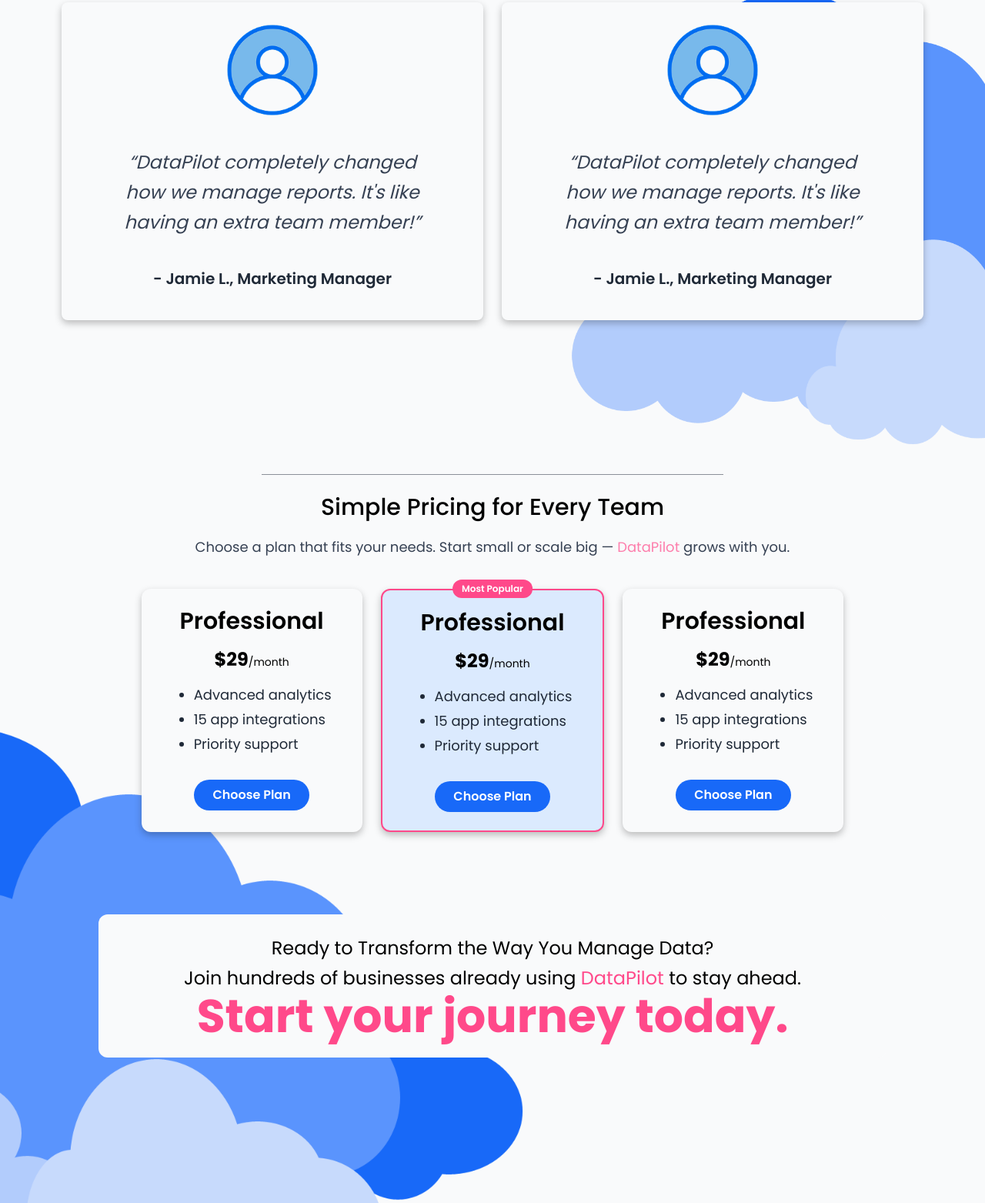
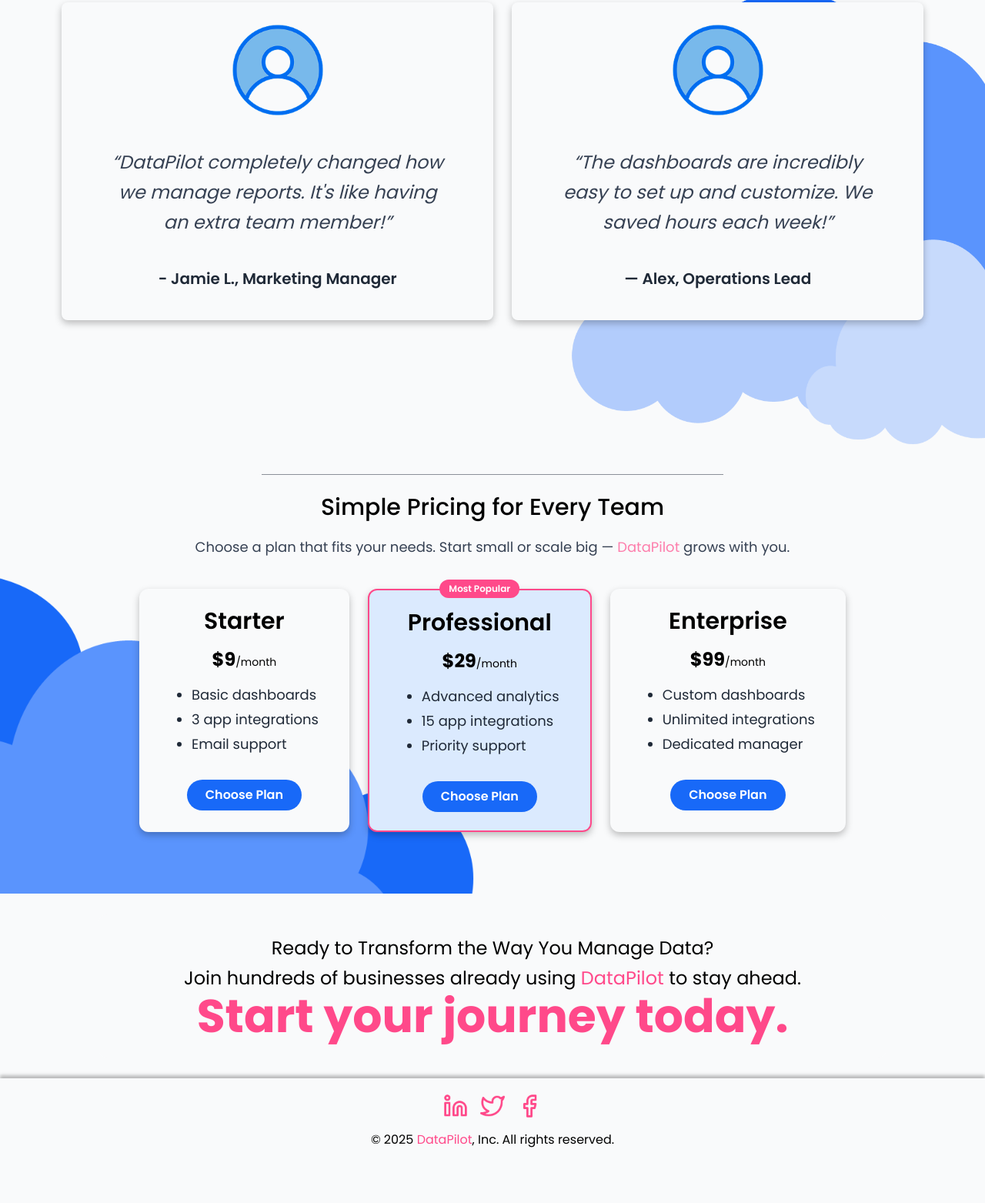
Before and after one commit to ninch1/datapilot-landing, a website: page index.html in a window 1280 px wide. Shown: the part 1407-2970 px from the top of the page at 77% size. After the commit the page ends 2920 px from the top, so only its background shows below. Drawn offline with Linux system fonts and the light colour scheme.

Commit message:
added footer and fixed overflowing image. the page is practically done, in the remaining time ill try to add features.

```diff
--- a/index.html
+++ b/index.html
@@ -126,21 +126,22 @@
           <div class="flex items-center gap-4 mb-4 md:pl-10 lg:pl-0 ">
             <img src="./src/avatar_5178994 1.png" alt="User photo" class="w-12 md:w-16 lg:w-32 lg:mb-5 lg:mx-auto rounded-full object-cover">
             <div class="lg:hidden">
-              <p class="font-semibold text-dark">Jamie L.</p>
-              <p class="text-sm text-grey">Marketing Manager</p>
+              <p class="font-semibold text-dark">Alex</p>
+              <p class="text-sm text-grey">Operations Lead</p>
             </div>
           </div>
           <p class="text-gray-700 leading-relaxed italic md:text-xl lg:text-2xl 2xl:text-3xl md:px-10 xl:px-10 lg:mb-10">
-            “DataPilot completely changed how we manage reports. It's like having an extra team member!”
+            “The dashboards are incredibly easy to set up and customize. We saved hours each week!”
           </p>
           <div class="hidden lg:block font-semibold">
-            <p class=" text-dark lg:text-xl 2xl:text-2xl">- Jamie L., Marketing Manager</p>
+            <p class=" text-dark lg:text-xl 2xl:text-2xl">— Alex, Operations Lead</p>
           </div>
         </div>
       </div>
   </section relative>
   <div class="w-64 md:w-128 xl:w-150 2xl:w-250 h-px bg-dark opacity-50 mx-auto my-6"></div>
   <!-- pricing section -->
+  <div class="relative overflow-hidden">
     <section class="text-center mb-20">
       <h2 class="text-xl md:text-3xl mb-5 font-medium">Simple Pricing for Every Team</h2>
       <p class="text-xs md:text-sm lg:text-lg mb-10 text-gray-700">Choose a plan that fits your needs. Start small or scale big — <span class="text-pink opacity-70">DataPilot</span> grows with you.</p>
@@ -148,14 +149,14 @@
       <div class="flex flex-wrap justify-center gap-6">
         <!-- Starter -->
         <div class="2xl:min-w-sm px-10 bg-whitebg p-6 rounded-xl card-shadow space-y-4">
-        <h3 class="text-xl lg:text-2xl xl:text-3xl font-semibold">Professional</h3>
-        <p class="text-2xl font-bold">$29<span class="text-sm font-normal">/month</span></p>
+          <h3 class="text-xl lg:text-2xl xl:text-3xl font-semibold">Starter</h3>
+          <p class="text-2xl font-bold">$9<span class="text-sm font-normal">/month</span></p>
           <ul class="text-left xl:pl-7 2xl:pl-20 list-disc space-y-1 text-sm xl:text-lg text-dark">
-          <li>Advanced analytics</li>
-          <li>15 app integrations</li>
-          <li>Priority support</li>
+            <li>Basic dashboards</li>
+            <li>3 app integrations</li>
+            <li>Email support</li>
           </ul>
-        <button class="bg-button-blue text-white py-2 px-6 rounded-full font-semibold mt-4 cursor-pointer">
+          <button class="bg-button-blue hover:bg-blue-600 text-white py-2 px-6 rounded-full font-semibold mt-4 cursor-pointer">
             Choose Plan
           </button>
         </div>
@@ -171,29 +172,30 @@
             <li>15 app integrations</li>
             <li>Priority support</li>
           </ul>
-        <button class="bg-button-blue text-white py-2 px-6 rounded-full font-semibold mt-4 cursor-pointer">
+          <button class="bg-button-blue hover:bg-blue-600 text-white py-2 px-6 rounded-full font-semibold mt-4 cursor-pointer">
             Choose Plan
           </button>
         </div>
         <!-- Enterprise -->
         <div class="2xl:min-w-sm px-10 bg-whitebg p-6 rounded-xl card-shadow space-y-4">
-        <h3 class="text-xl lg:text-2xl xl:text-3xl font-semibold">Professional</h3>
-        <p class="text-2xl font-bold">$29<span class="text-sm font-normal">/month</span></p>
+          <h3 class="text-xl lg:text-2xl xl:text-3xl font-semibold">Enterprise</h3>
+          <p class="text-2xl font-bold">$99<span class="text-sm font-normal">/month</span></p>
           <ul class="text-left xl:pl-7 2xl:pl-20 list-disc space-y-1 text-sm xl:text-lg text-dark">
-          <li>Advanced analytics</li>
-          <li>15 app integrations</li>
-          <li>Priority support</li>
+            <li>Custom dashboards</li>
+            <li>Unlimited integrations</li>
+            <li>Dedicated manager</li>
           </ul>
-        <button class="bg-button-blue text-white py-2 px-6 rounded-full font-semibold mt-4 cursor-pointer">
+          <button class="bg-button-blue hover:bg-blue-600 text-white py-2 px-6 rounded-full font-semibold mt-4 cursor-pointer">
             Choose Plan
           </button>
         </div>
       </div>
       <img src="./src/IMG_8054.png" alt="cloud"
-    class="absolute scale-80 2xl:scale-90  translate-x-[32%] md:translate-x-[15%] lg:translate-x-[5%] xl:translate-x-[-10%] 2xl:translate-x-[-25%] translate-y-[-53%] sm:translate-y-[-40%] md:translate-y-[-40%] lg:translate-y-[-35%] max-w-none right-0 -z-10 pointer-events-none" />
+      class="absolute scale-80 2xl:scale-90  translate-x-[32%] md:translate-x-[15%] lg:translate-x-[5%] xl:translate-x-[-10%] 2xl:translate-x-[-25%] translate-y-[-53%] sm:translate-y-[-40%] lg:translate-y-[-45%] max-w-none right-0 -z-10 pointer-events-none" />
     </section>
+  </div>
    <!-- Final CTA section -->
-   <section class="flex justify-center items-center w-full h-60 text-center bg-transparent">
+   <section class="flex justify-center items-center w-full h-60 text-center">
     <div class="flex flex-col justify-center bg-whitebg w-full md:max-w-3xl lg:max-w-3xl xl:max-w-5xl px-4 py-6 rounded-none md:rounded-xl">
       <p class="md:text-lg lg:text-xl xl:text-2xl leading-relaxed">Ready to Transform the Way You Manage Data?</p>
       <p class="md:text-lg lg:text-xl xl:text-2xl leading-relaxed">
@@ -202,5 +204,14 @@
       <h1 class="text-pink text-3xl md:text-4xl lg:text-5xl xl:text-6xl font-bold cursor-pointer">Start your journey today.</h1>
     </div>
   </section>
+  <!-- Footer section -->
+  <footer class="bg-whitebg flex flex-col justify-center items-center py-5">
+    <div class="flex items-center gap-4 mb-4">
+      <img src="./src/linkedin.png" alt="LinkedIn" class="w-8 h-8 cursor-pointer">
+      <img src="./src/twitter.png" alt="Twitter" class="w-8 h-8 cursor-pointer">
+      <img src="./src/facebook.png" alt="Facebook" class="w-8 h-8 cursor-pointer">
+    </div>
+    <p>© 2025 <span class="text-pink">DataPilot</span>, Inc. All rights reserved.</p>
+  </footer>
 </body>
 </html>
--- a/src/input.css
+++ b/src/input.css
@@ -18,6 +18,9 @@
 .card-shadow {
   box-shadow: 0 4px 10px rgba(0, 0, 0, 0.25);
 }
+footer {
+  box-shadow: 0 -4px 4px rgba(0, 0, 0, 0.25);
+}
 
 @keyframes wiggle-cloud {
     0%, 100% {
```
Also changed, not shown: dist/styles.css, src/Facebook.png (added), src/Linkedin.png (added), src/Twitter.png (added). Lines whose indentation alone changed are shown as unchanged.
